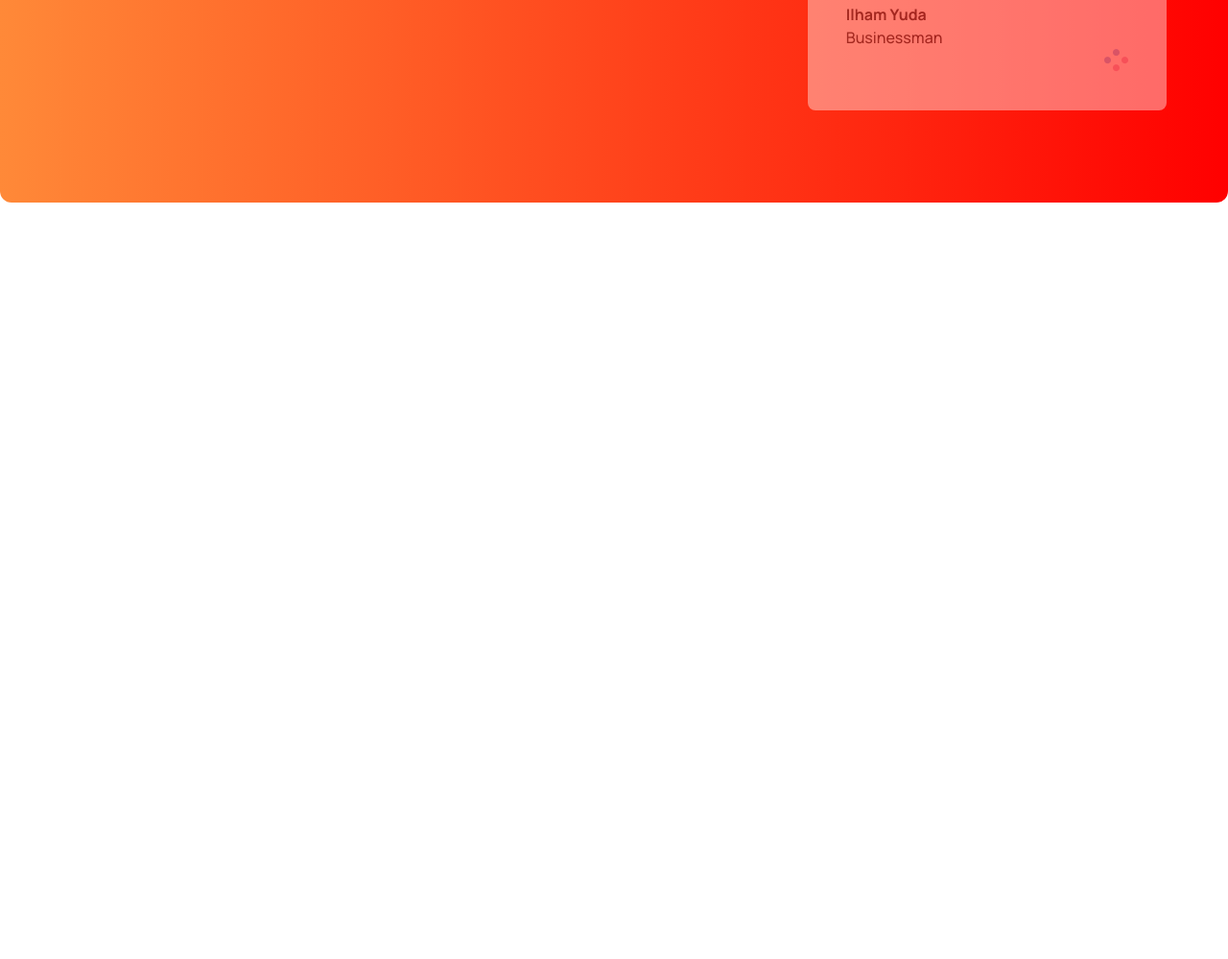
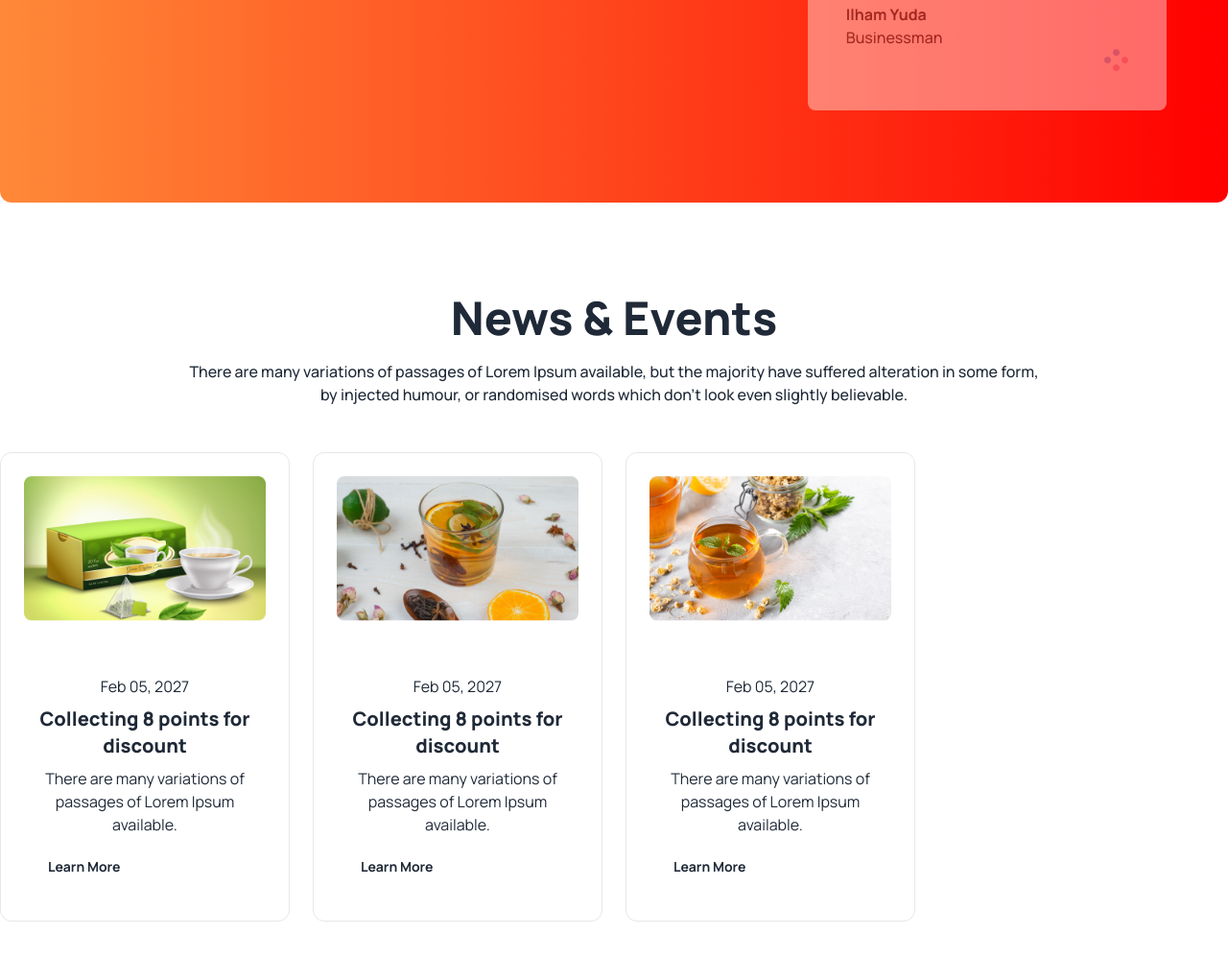
Before and after one commit to sahin3065/tea-house-with-daisyui, a plain HTML site: page index.html in a window 1280 px wide. Shown: the part 2320-3319 px from the top of the page at 96% size. Before the commit the page ends 2627 px from the top, so only its background shows below. Drawn offline with nearby package versions, Linux system fonts and the light colour scheme.

Commit message:
added news event section

```diff
--- a/index.html
+++ b/index.html
@@ -171,6 +171,51 @@
                     </div>
                  </div>
           </section>
+          <!-- news events section -->
+          <section class="text-center my-24">
+                     <h3 class="text-5xl font-extrabold">News & Events</h3>
+                     <p class="mt-5 text-base font-medium">There are many variations of passages of Lorem Ipsum available, but the majority have suffered alteration in some form,<br> by injected humour, or randomised words which don't look even slightly believable. </p>
+                  <!-- card container -->
+                  <div class=" grid  gap-6 grid-cols-1 md:grid-cols-2 lg:grid-cols-4">
+                    <!-- first card -->
+                    <div class="card bg-[#FFF] border rounded-xl mt-12">
+                      <figure><img class="p-6" src="images/news-1.png" alt="Shoes" /></figure>
+                      <div class="card-body">
+                        <p>Feb 05, 2027</p>
+                        <h2 class="text-xl font-extrabold">Collecting 8 points for discount</h2>
+                        <p class="text-base">There are many variations of passages of Lorem Ipsum available.</p>
+                        <div class="card-actions ">
+                          <button class="btn btn-ghost ">Learn More</button>
+                        </div>
+                      </div>
+                    </div>
+                    <!-- second card -->
+                    <div class="card bg-[#FFF] border rounded-xl mt-12">
+                      <figure><img class="p-6" src="images/news-2.png" alt="Shoes" /></figure>
+                      <div class="card-body">
+                        <p>Feb 05, 2027</p>
+                        <h2 class="text-xl font-extrabold">Collecting 8 points for discount</h2>
+                        <p class="text-base">There are many variations of passages of Lorem Ipsum available.</p>
+                        <div class="card-actions ">
+                          <button class="btn btn-ghost ">Learn More</button>
+                        </div>
+                      </div>
+                    </div>
+                    <!-- third card -->
+                    <div class="card bg-[#FFF] border rounded-xl mt-12">
+                      <figure><img class="p-6" src="images/news-3.png" alt="Shoes" /></figure>
+                      <div class="card-body">
+                        <p>Feb 05, 2027</p>
+                        <h2 class="text-xl font-extrabold">Collecting 8 points for discount</h2>
+                        <p class="text-base">There are many variations of passages of Lorem Ipsum available.</p>
+                        <div class="card-actions ">
+                          <button class="btn btn-ghost ">Learn More</button>
+                        </div>
+                      </div>
+                    </div>
+                  </div>
+               </div>
+          </section>
     </main>
     <footer>
 
```
